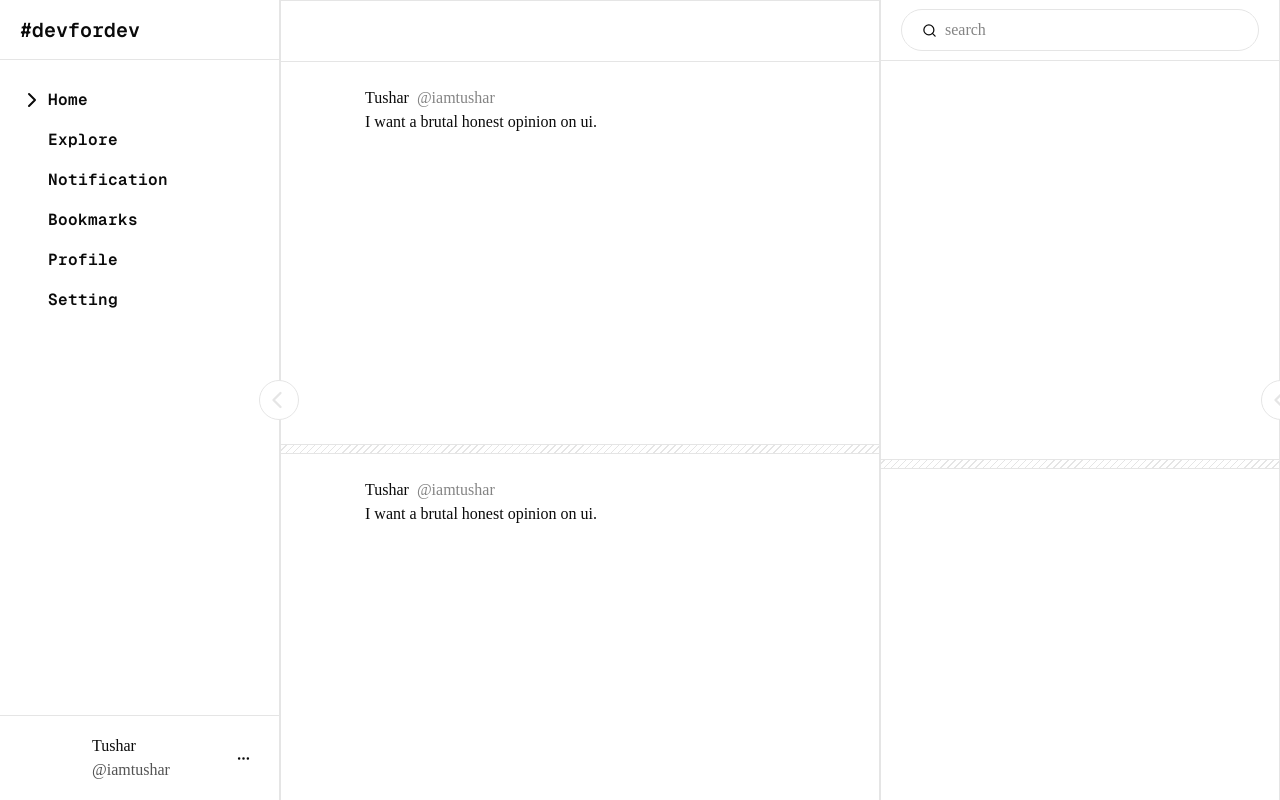
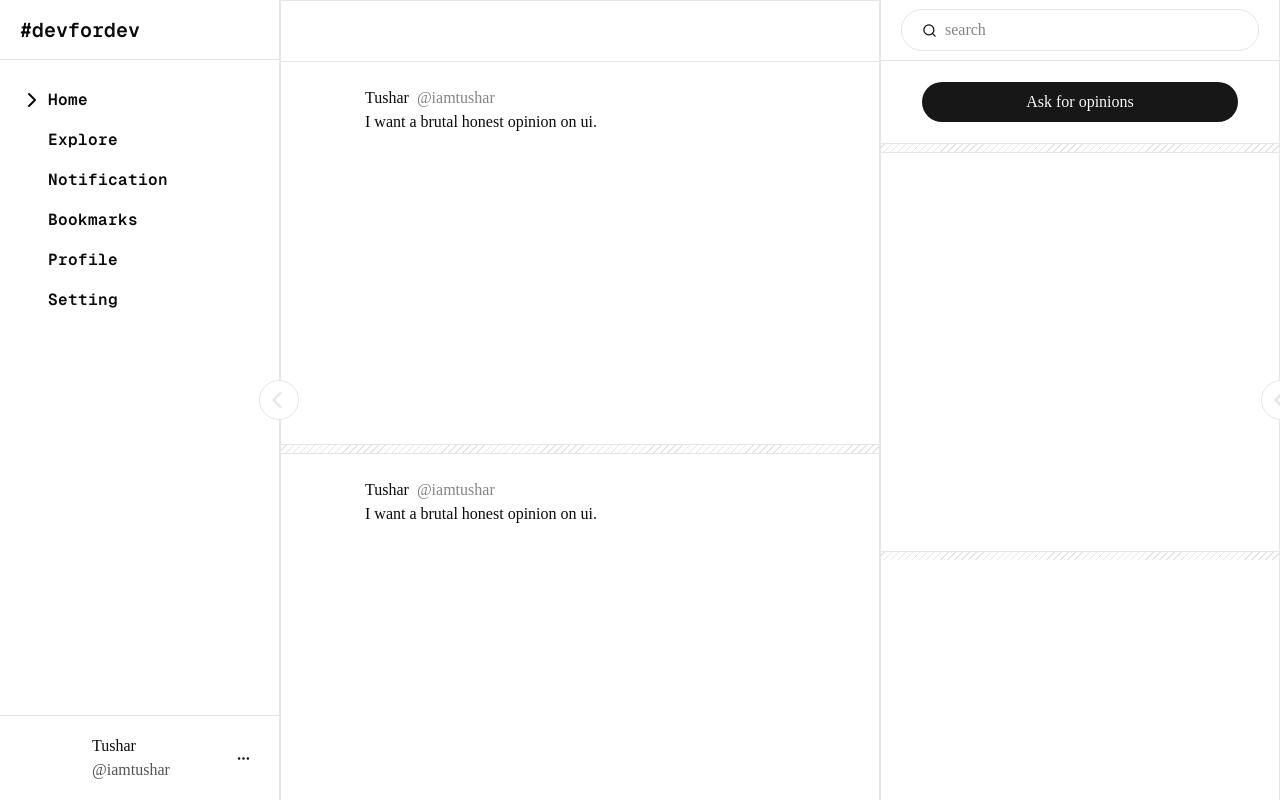
Before and after one commit to itushr/devfordev, a Next.js app: page /home in a window 1280 px wide. Built offline with nearby package versions, Linux system fonts and the light colour scheme.

Commit message:
feat(ui): ask for opinions button

```diff
--- a/app/home/RightPanel.tsx
+++ b/app/home/RightPanel.tsx
@@ -1,4 +1,5 @@
 import Separator from '@/components/Separator'
+import { Button } from '@/components/ui/button'
 import { Search } from 'lucide-react'
 
 const RightPanel = () => {
@@ -13,8 +14,8 @@ const RightPanel = () => {
                 </div>
             </div>
 
-            <div className="h-100 border-y p-2">
-                <div className="h-full w-full bg-background rounded-2xl"></div>
+            <div className="border-y px-10 py-5">
+                <Button className="w-full rounded-full">Ask for opinions</Button>
             </div>
             <Separator />
 
```
